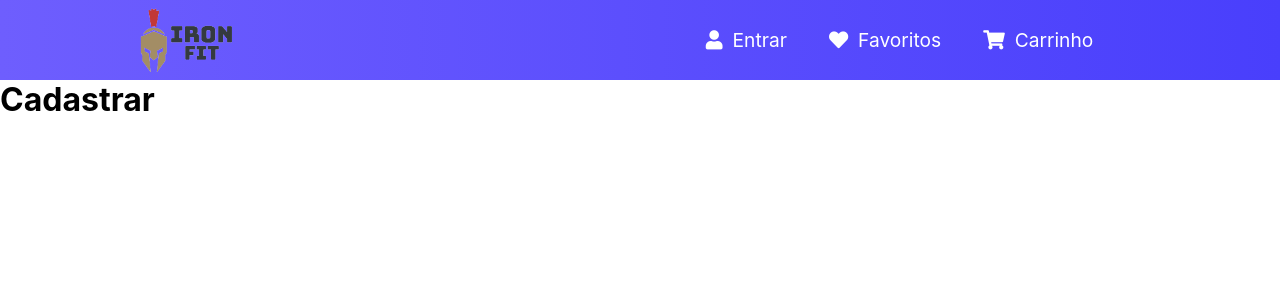
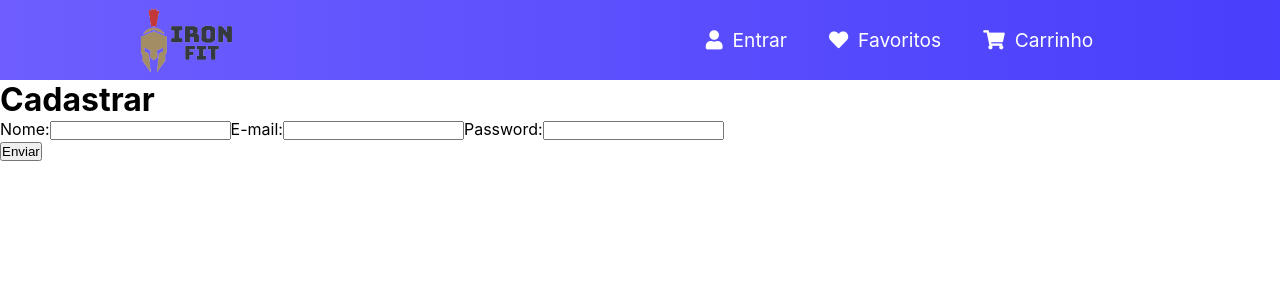
Before and after one commit to delleprane/ecommerce_front, a React (Create React App) app: page /signup in a window 1280 px wide. Shown: the top 300 px of the page. Built offline with nearby package versions, Linux system fonts and the light colour scheme.

Commit message:
Created SignUp and Profile

```diff
--- a/src/pages/Profile/index.jsx
+++ b/src/pages/Profile/index.jsx
@@ -1,7 +1,27 @@
-import React from 'react';
+import React, { Component } from 'react';
+import api from '../../services/api';
+class Profile extends Component {
+   state = {
+      profile: [],
+   }
 
-function Profile () {
-   return <h1>Perfil</h1>
+   //Lembrar de pegar ID no localStorage
+   async componentDidMount() {
+      const response = await api.get('perfil/606d07330b45613d1c9ee0cc');
+      console.log(response)
+      this.setState({ profile: response.data })
+   }
+
+   render() {
+      const { profile } = this.state
+
+      return (
+         <div>
+            <h1>Perfil</h1>
+            {profile.name}
+         </div>
+      );
+   };
 }
 
 export default Profile;
--- a/src/pages/SignUp/index.jsx
+++ b/src/pages/SignUp/index.jsx
@@ -1,7 +1,81 @@
-import React from 'react';
+import React, { useState } from 'react';
 
-function SignUp () {
-   return <h1>Cadastrar</h1>
+import api from '../../services/api'
+
+function SignUp() {
+
+   //Lembrar de colocar verificação se email já esta sendo usado
+   const [name, setName] = useState('');
+   const [email, setEmail] = useState('');
+   const [password, setPassword] = useState('');
+
+   async function handleSubmit() {
+      const data = { name: name, email: email, password: password }
+
+      if (name !== '' && email !== '' && password !== '') {
+         const response = await api.post('/auth/signup', data)
+         if (response.status === 201) {
+
+            window.location.href = '/profile'
+         } else {
+            alert('Erro ao cadastrar o usuário!')
+         }
+
+      } else {
+         alert('Por favor, preencha todos os campos!')
+      }
+
+
+   }
+
+   return (
+      <div>
+         <h1>Cadastrar</h1>
+
+         <form>
+            <label>
+               Nome:
+    <input
+                  required
+                  type="text"
+                  id="name"
+                  name="name"
+                  label="Nome"
+                  value={name}
+                  onChange={e => setName(e.target.value)}
+               />
+            </label>
+
+            <label>
+               E-mail:
+    <input
+                  required
+                  type="text"
+                  id="email"
+                  name="email"
+                  label="E-mail"
+                  value={email}
+                  onChange={e => setEmail(e.target.value)}
+               />
+            </label>
+            <label>
+               Password:
+    <input
+                  required
+                  type="password"
+                  id="senha"
+                  name="senha"
+                  label="Senha"
+                  value={password}
+                  onChange={e => setPassword(e.target.value)}
+               />
+            </label>
+         </form>
+         <button onClick={handleSubmit}>
+            Enviar
+               </button>
+      </div>
+   )
 }
 
 export default SignUp;
--- /dev/null
+++ b/src/services/api.jsx
@@ -0,0 +1,7 @@
+import axios from 'axios';
+
+const api = axios.create({
+   baseURL: 'http://localhost:5000/'
+});
+
+export default api;
```
Also changed, not shown: package.json (+8 -0 lines), public/index.html (+0 -9 lines), 1 other file (tests, documents, lock files or other folders).
